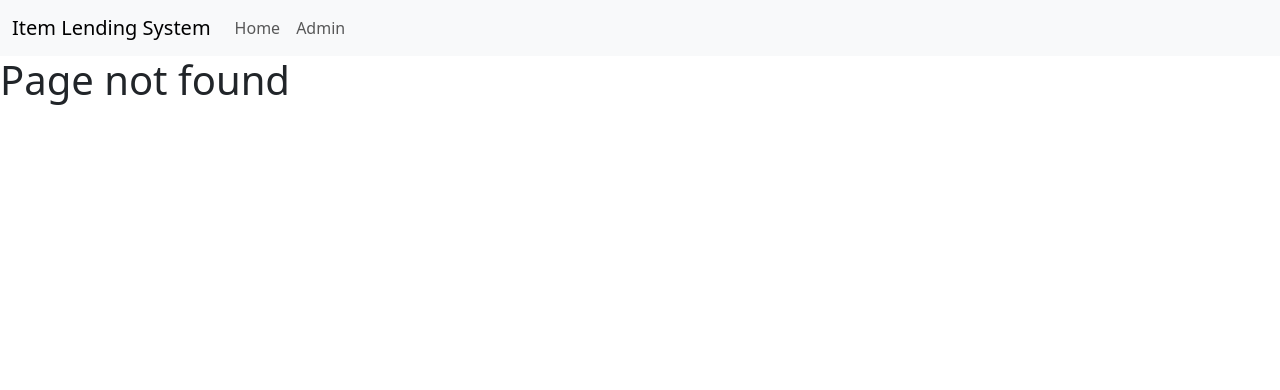
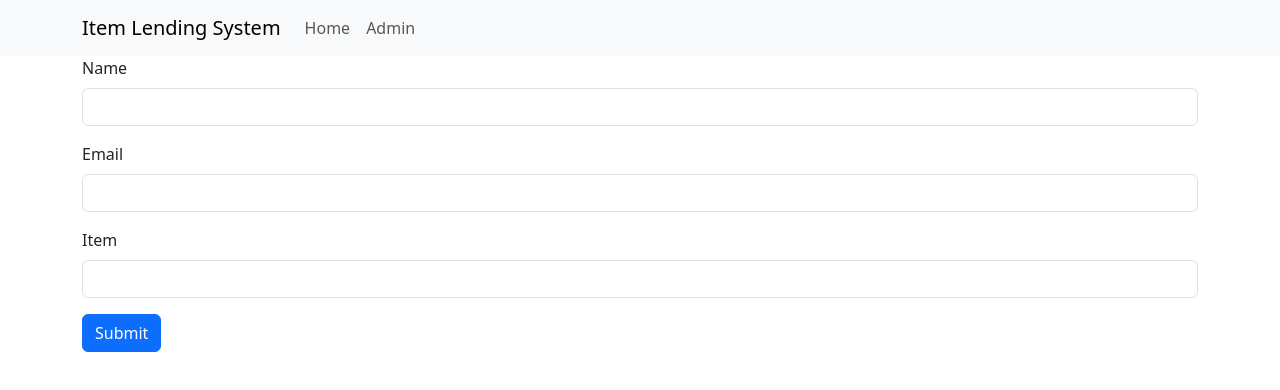
Before and after one commit to gavxue/item-lending-system, a React (Vite) app in the folder client/: page /loan in a window 1280 px wide. Before the commit this address had no page. Shown: the top 390 px of the page. Built offline with nearby package versions, Linux system fonts and the light colour scheme.

Commit message:
Started loan and return pages

```diff
--- a/client/src/App.tsx
+++ b/client/src/App.tsx
@@ -3,6 +3,8 @@ import Navbar from './components/Navbar'
 import Home from './pages/Home'
 import Admin from './pages/Admin'
 import NotFound from './pages/NotFound'
+import Loan from './pages/Loan'
+import Return from './pages/Return'
 
 // import { useEffect, useState } from 'react'
 // import axios from 'axios'
@@ -21,6 +23,8 @@ function App() {
       <Navbar />
       <Routes>
         <Route path='/' element={<Home />} />
+        <Route path='/loan' element={<Loan />} />
+        <Route path='/return' element={<Return />} />
         <Route path='/admin' element={<Admin />} />
         <Route path='*' element={<NotFound />} />
       </Routes>
--- a/client/src/components/Navbar.tsx
+++ b/client/src/components/Navbar.tsx
@@ -1,34 +1,22 @@
-import { NavLink } from 'react-router-dom'
-
 export default function Navbar() {
     return (
-        <nav class="navbar navbar-expand-lg bg-body-tertiary">
-            <div class="container-fluid">
-                <a class="navbar-brand" href="/">Item Lending System</a>
-                <button class="navbar-toggler" type="button" data-bs-toggle="collapse" data-bs-target="#navbarNav" aria-controls="navbarNav" aria-expanded="false" aria-label="Toggle navigation">
-                    <span class="navbar-toggler-icon"></span>
+        <nav className="navbar navbar-expand-lg bg-body-tertiary">
+            <div className="container-fluid container">
+                <a className="navbar-brand" href="/">Item Lending System</a>
+                <button className="navbar-toggler" type="button" data-bs-toggle="collapse" data-bs-target="#navbarNav" aria-controls="navbarNav" aria-expanded="false" aria-label="Toggle navigation">
+                    <span className="navbar-toggler-icon"></span>
                 </button>
-                <div class="collapse navbar-collapse ms-0" id="navbarNav">
-                    <ul class="navbar-nav">
-                        <li class="nav-item">
-                            <a class="nav-link" aria-current="page" href="/">Home</a>
+                <div className="collapse navbar-collapse ms-0" id="navbarNav">
+                    <ul className="navbar-nav">
+                        <li className="nav-item">
+                            <a className="nav-link" aria-current="page" href="/">Home</a>
                         </li>
-                        <li class="nav-item">
-                            <a class="nav-link" href="/admin">Admin</a>
+                        <li className="nav-item">
+                            <a className="nav-link" href="/admin">Admin</a>
                         </li>
                     </ul>
                 </div>
             </div>
         </nav>
-        // <nav>
-        //     <ul>
-        //         <li>
-        //             <NavLink to='/'>Home</NavLink>
-        //         </li>
-        //         <li>
-        //             <NavLink to='/admin'>Admin</NavLink>
-        //         </li>
-        //     </ul>
-        // </nav>
     )
 }
--- a/client/src/pages/Home.tsx
+++ b/client/src/pages/Home.tsx
@@ -2,6 +2,9 @@ export default function Home() {
     return (
         <div className="container">
             <h1>HOME</h1>
+            <p>Welcome to the CEE IT item lending system! Select an option below to continue.</p>
+            <a className="btn btn-primary" href="/loan" role="button">Loan an item</a>
+            <a className="btn btn-primary" href="/return" role="button">Return an item</a>
         </div>
     )
 }
--- /dev/null
+++ b/client/src/pages/Loan.tsx
@@ -0,0 +1,21 @@
+export default function Loan() {
+    return (
+        <main className="container">
+            <form action="/">
+                <div className="mb-3">
+                    <label for="name" className="form-label">Name</label>
+                    <input type="text" className="form-control" id="name" />
+                </div>
+                <div className="mb-3">
+                    <label for="email" className="form-label">Email</label>
+                    <input type="email" className="form-control" id="email" />
+                </div>
+                <div className="mb-3">
+                    <label for="item" className="form-label">Item</label>
+                    <input type="text" className="form-control" id="item" />
+                </div>
+                <button type="submit" className="btn btn-primary">Submit</button>
+            </form>
+        </main>
+    )
+}
--- /dev/null
+++ b/client/src/pages/Return.tsx
@@ -0,0 +1,7 @@
+export default function Return() {
+    return (
+        <div>
+            <p>return</p>
+        </div>
+    )
+}
```
